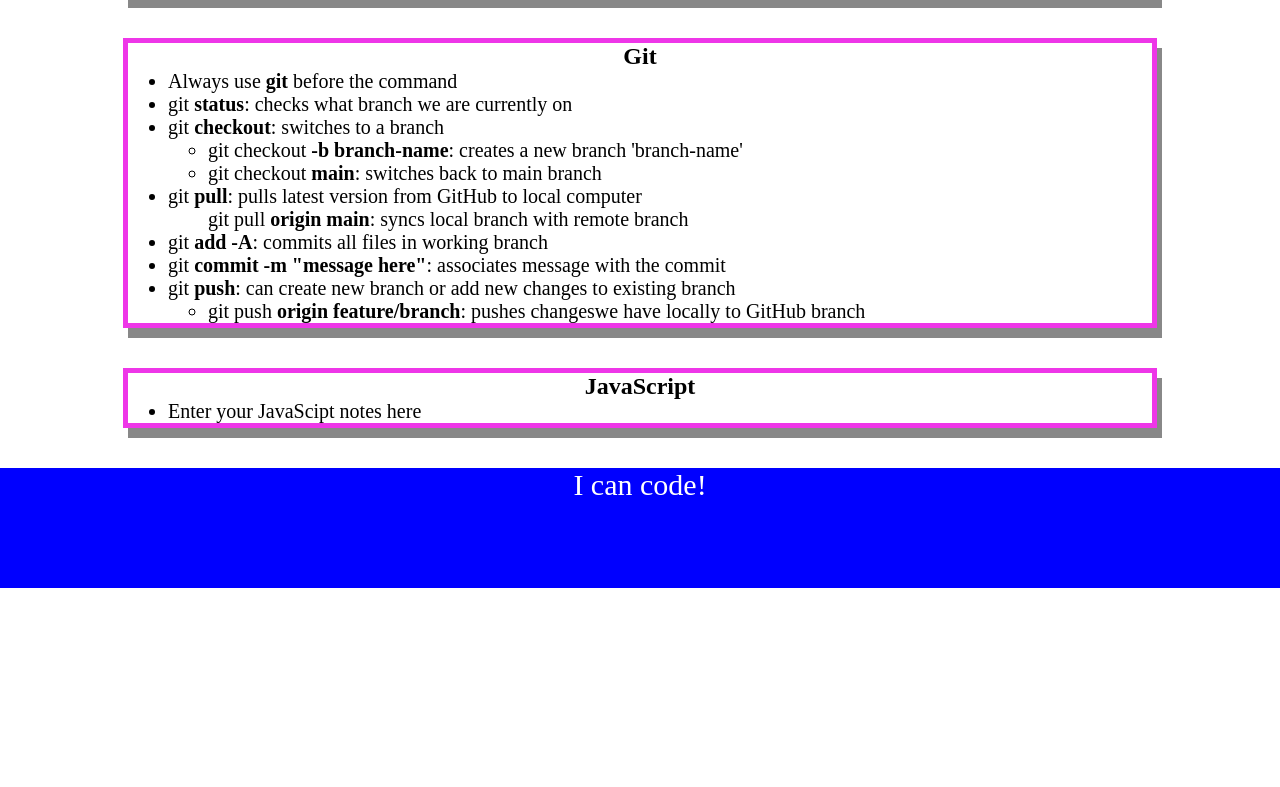
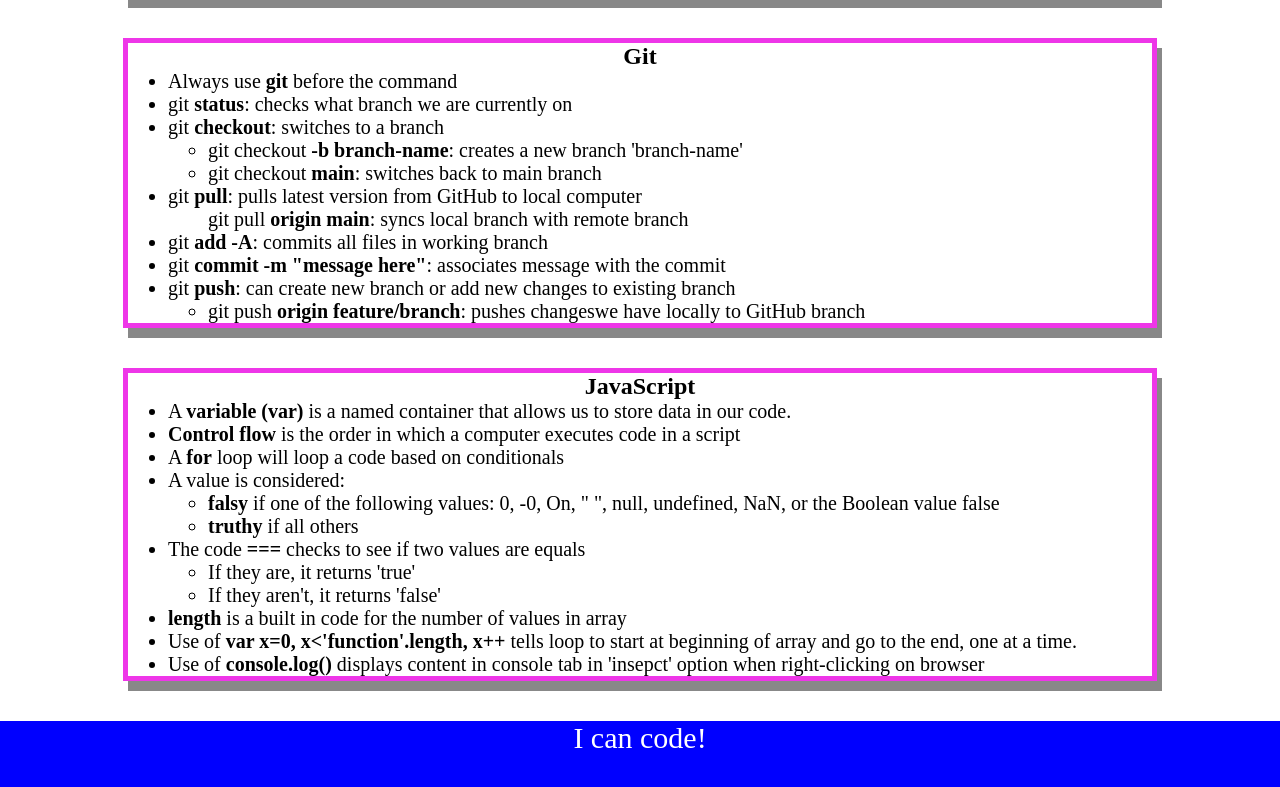
Before and after one commit to dkprovost/prework-study-guide, a plain HTML site: page index.html in a window 1280 px wide. Shown: the part 805-1592 px from the top of the page. Before the commit the page ends 1393 px from the top, so only its background shows below. Drawn offline with Linux system fonts and the light colour scheme.

Commit message:
Add remaining JavaScript to project

```diff
--- a/assets/script.js
+++ b/assets/script.js
@@ -1,17 +1,25 @@
 var topics = ['HTML', 'CSS', 'Git', 'JavaScript'];
-for(var x = 0; x < topics.length; x++) {
+var randomTopic = topics[Math.floor(Math.random() * topics.length)];
+function listTopics(){
+  for (var x = 0; x < topics.length; x++) {
     console.log(topics[x]);
   }
-/*
-if (topic === 'HTML') {
+}
+
+function selectTopic() {
+  if (randomTopic === 'HTML') {
     console.log("Let's study HTML!");
-} else if (topic === 'CSS') {
+  } else if (randomTopic === 'CSS') {
     console.log("Let's study CSS!");
-} else if (topic === 'Git') {
+  } else if (randomTopic === 'Git') {
     console.log("Let's study Git!");
-} else if (topic === 'JavaScript') {
+  } else if (randomTopic === 'JavaScript') {
     console.log("Let's study JavaScript!");
   } else {
     console.log('Please try again!');
   }
-*/
+}
+console.log('Here are the topics we learned through Prework:')
+listTopics()
+console.log('Which topic should we study first?')
+selectTopic()
--- a/index.html
+++ b/index.html
@@ -86,7 +86,25 @@
       <section class="card" id="javascript-section">
         <h2>JavaScript</h2>
         <ul>
-          <li>Enter your JavaScipt notes here</li>
+          <li>A <strong>variable (var)</strong> is a named container that allows us to store data in our code.</li>
+          <li><strong>Control flow</strong> is the order in which a computer executes code in a script</li>
+          <li>A <strong>for</strong> loop will loop a code based on conditionals</li>
+          <li>A value is considered: </li>
+            <ul>
+              <li><strong>falsy</strong> if one of the following values: 0, -0, On, " ", null, undefined, NaN,
+               or the Boolean value false</li>
+              <li><strong>truthy</strong> if all others</li>
+            </ul>
+          <li> The code <strong>===</strong> checks to see if two values are equals</li>
+            <ul>
+              <li>If they are, it returns 'true'</li>
+              <li>If they aren't, it returns 'false'</li>
+            </ul>
+          <li><strong>length</strong> is a built in code for the number of values in array</li>
+          <li>Use of <strong>var x=0, x<'function'.length, x++</strong> tells loop to start at beginning of array
+          and go to the end, one at a time.</li>
+          <li>Use of <strong>console.log()</strong> displays content in console tab in 'insepct' option when
+          right-clicking on browser</li>
         </ul>
       </section>
     </main>
```
Lines whose indentation alone changed are shown as unchanged.
